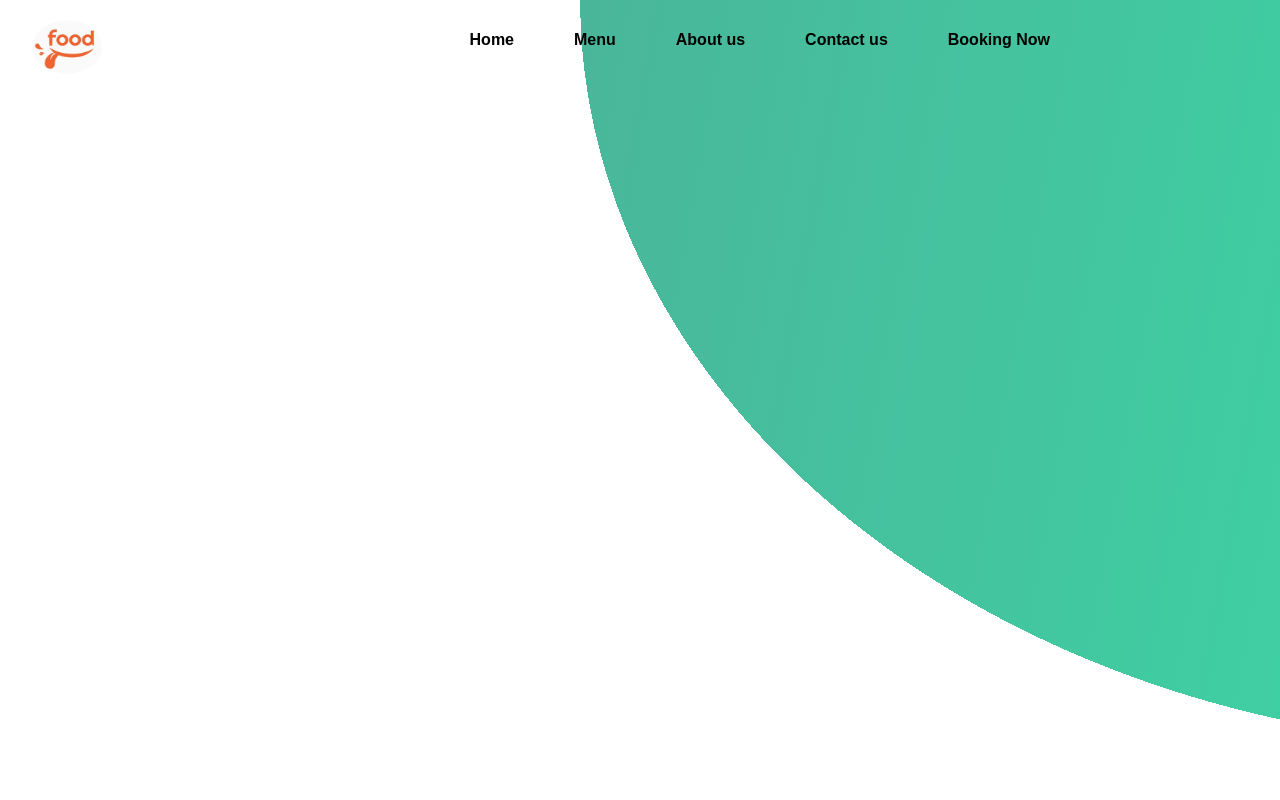
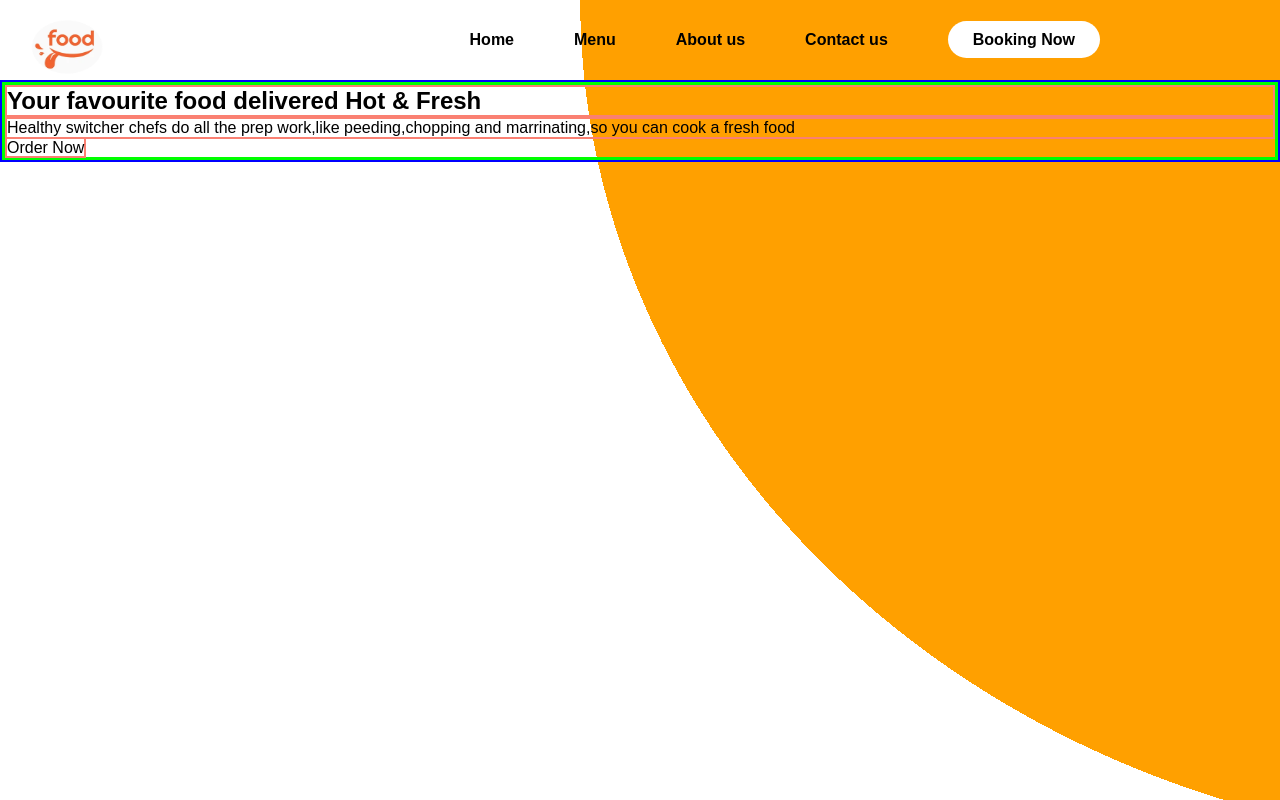
Before and after one commit to nickonyi/Restaurant-page, a website built with webpack: page dist/index.html in a window 1280 px wide. Built offline with nearby package versions, Linux system fonts and the light colour scheme; a web font is replaced by a local one.

Commit message:
project start

```diff
--- a/src/index.js
+++ b/src/index.js
@@ -1,4 +1,4 @@
-import { pageHeader, navBar } from "./page-header";
+import { pageHeader, navBar, pageHeaderContent } from "./page-header";
 
 import './style.css';
 
@@ -6,3 +6,4 @@ import '@fortawesome/fontawesome-free/css/all.css'
 
 pageHeader();
 navBar();
+pageHeaderContent();
--- a/src/page-header.js
+++ b/src/page-header.js
@@ -59,10 +59,40 @@ function navBar() {
     navBar.appendChild(navDivContainer);
     wrapper.appendChild(navBar);
 
+}
 
+
+function pageHeaderContent() {
+    const divHeader = document.createElement('div');
+    divHeader.classList.add('div-header');
+
+    //ceating left side div
+    const divHeaderContentOne = document.createElement('div');
+    divHeaderContentOne.classList.add('header-content-1');
+    const divHeaderContentTwo = document.createElement('div');
+    divHeaderContentTwo.classList.add('header-content-2');
+
+    const divContentH = document.createElement('h1');
+    const divContentPara = document.createElement('p');
+    const divContentBtn = document.createElement('btn');
+
+    divContentH.textContent = "Your favourite food delivered Hot & Fresh";
+    divContentPara.textContent = "Healthy switcher chefs do all the prep work,like peeding,chopping and marrinating,so you can cook a fresh food";
+    divContentBtn.textContent = "Order Now";
+
+    //creatinng right side divs
+    const imageContent = new Image();
+
+
+    divHeaderContentOne.appendChild(divContentH);
+    divHeaderContentOne.appendChild(divContentPara);
+    divHeaderContentOne.appendChild(divContentBtn);
+
+    divHeader.appendChild(divHeaderContentOne);
+    divHeader.appendChild(divHeaderContentTwo);
+    wrapper.appendChild(divHeader);
 
 }
 
 
-
-export { pageHeader, navBar }
+export { pageHeader, navBar, pageHeaderContent }
--- a/src/style.css
+++ b/src/style.css
@@ -8,14 +8,13 @@
 }
 
 body {
-    background-color: aquamarine;
     width: 100vw;
     font-family: 'Alef', sans-serif;
 }
 
 .header {
-    background-image: radial-gradient(at top right, transparent 44%, #fff 25.5%), linear-gradient(100deg, #51a595 0%, #3fcfa2 100%);
-    background-size: 120% 150%, cover;
+    background-image: radial-gradient(at top right, transparent 44%, #fff 25.5%), linear-gradient(100deg, #FFA000 0%, #FFA000 100%);
+    background-size: 120% 170%, cover;
     background-repeat: no-repeat;
     margin: 0;
     height: 100vh;
@@ -33,9 +32,17 @@ body {
     z-index: 1;
 }
 
+.nav-btn {
+    background: #fff;
+    padding-block: 10px;
+    padding-inline: 25px;
+    border-radius: 25px;
+    cursor: pointer;
+}
+
 nav ul {
     float: right;
-    margin-right: 200px;
+    margin-right: 150px;
 }
 
 nav ul li {
@@ -63,7 +70,17 @@ nav ul li {
     display: none;
 }
 
-.nav-div-container {}
+.div-header {
+    border: 2px solid blue;
+}
+
+.header-content-1 {
+    border: 3px solid lime;
+}
+
+.header-content-1 * {
+    border: 2px solid salmon;
+}
 
 
 /*-----------------------------------*/
@@ -93,7 +110,7 @@ nav ul li {
         position: fixed;
         width: 100%;
         height: 100vh;
-        background: #e7b307;
+        background: #FFA000;
         top: 80px;
         left: -100%;
         text-align: center;
```
Also changed, not shown: dist/main.js.
